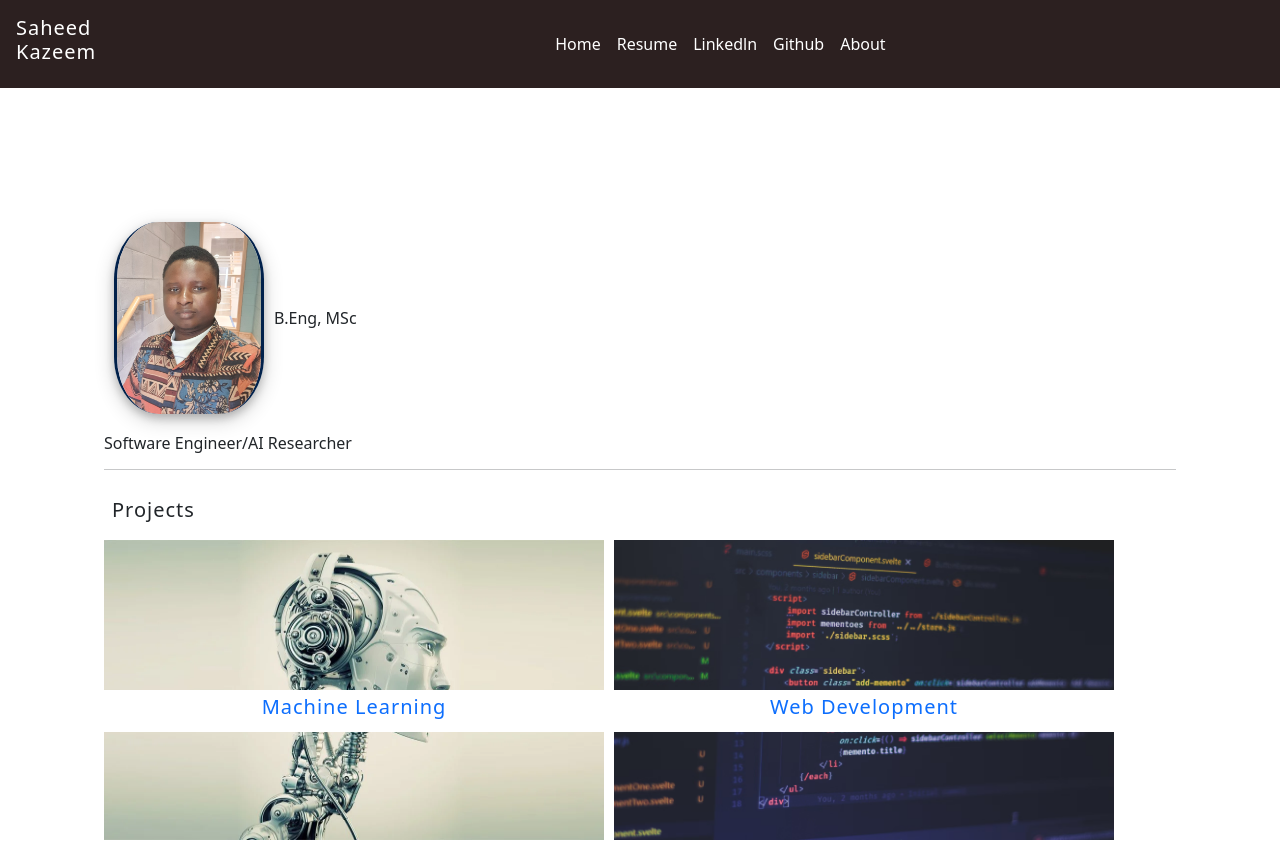
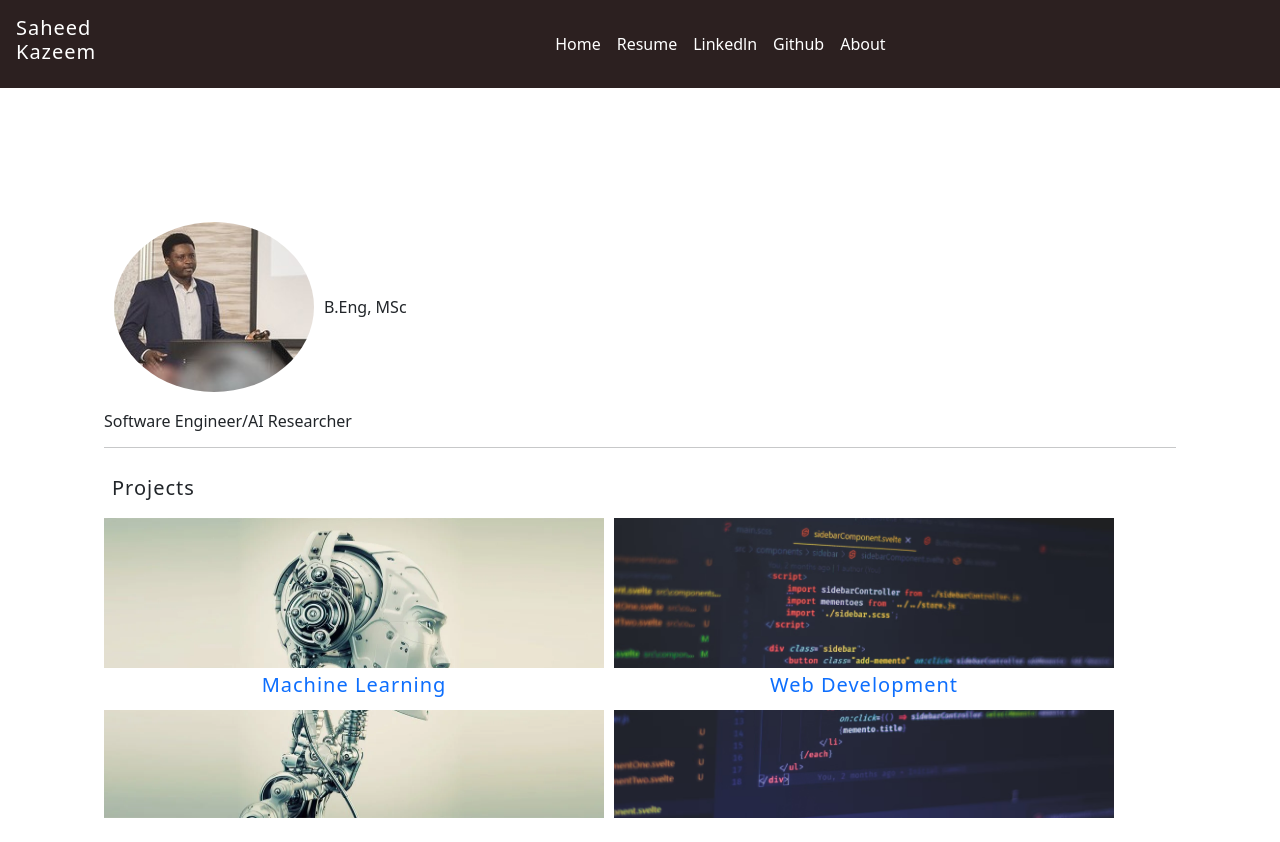
Before and after one commit to Kash5794/portfolio, a React (Create React App) app: page / in a window 1280 px wide. Shown: the top 842 px of the page. Built offline with nearby package versions, Linux system fonts and the light colour scheme.

Commit message:
making changes

```diff
--- a/src/App.css
+++ b/src/App.css
@@ -245,12 +245,15 @@ border: 0.5px solid white;
 
 }
 .image-container img{
-  border-left:3px solid #01214b;
+  /* border-left:3px solid #01214b;
   border-right:3px solid#01214b;
-  width: 150px;
-  border-radius: 30%;
+
+     box-shadow: 0 4px 8px 0 rgba(0, 0, 0, 0.2), 0 6px 20px 0 rgba(0, 0, 0, 0.19);*/
+
+  width: 200px;
+  border-radius: 50%;
   margin-right: 10px;
-  box-shadow: 0 4px 8px 0 rgba(0, 0, 0, 0.2), 0 6px 20px 0 rgba(0, 0, 0, 0.19);
+
   margin-bottom: 10px;
 }
 .image-container div{
--- a/src/components/Section.jsx
+++ b/src/components/Section.jsx
@@ -1,8 +1,9 @@
 import React, { useEffect, useState } from 'react'
-import image from '../images/profile.jpg'
+import profile from '../images/profile2.jpg'
 import ml from '../images/ML.png'
 import web from '../images/web.png'
 import aics1 from '../images/aics1.jpg'
+import aics2 from '../images/aics2.jpg'
 import ernact from '../images/ernact.jpg'
 import ernact2 from '../images/ernact2.jpg'
 import nfv from '../images/nfv.png'
@@ -49,7 +50,7 @@ setInterval(()=>{
 
     <div className='image-container'>
 
-    <img src={image} alt='profile'/>
+    <img src={profile} alt='profile'/>
 
     <h6>B.Eng, MSc</h6>
     </div>
```
Also changed, not shown: src/images/profile2.jpg (added).
